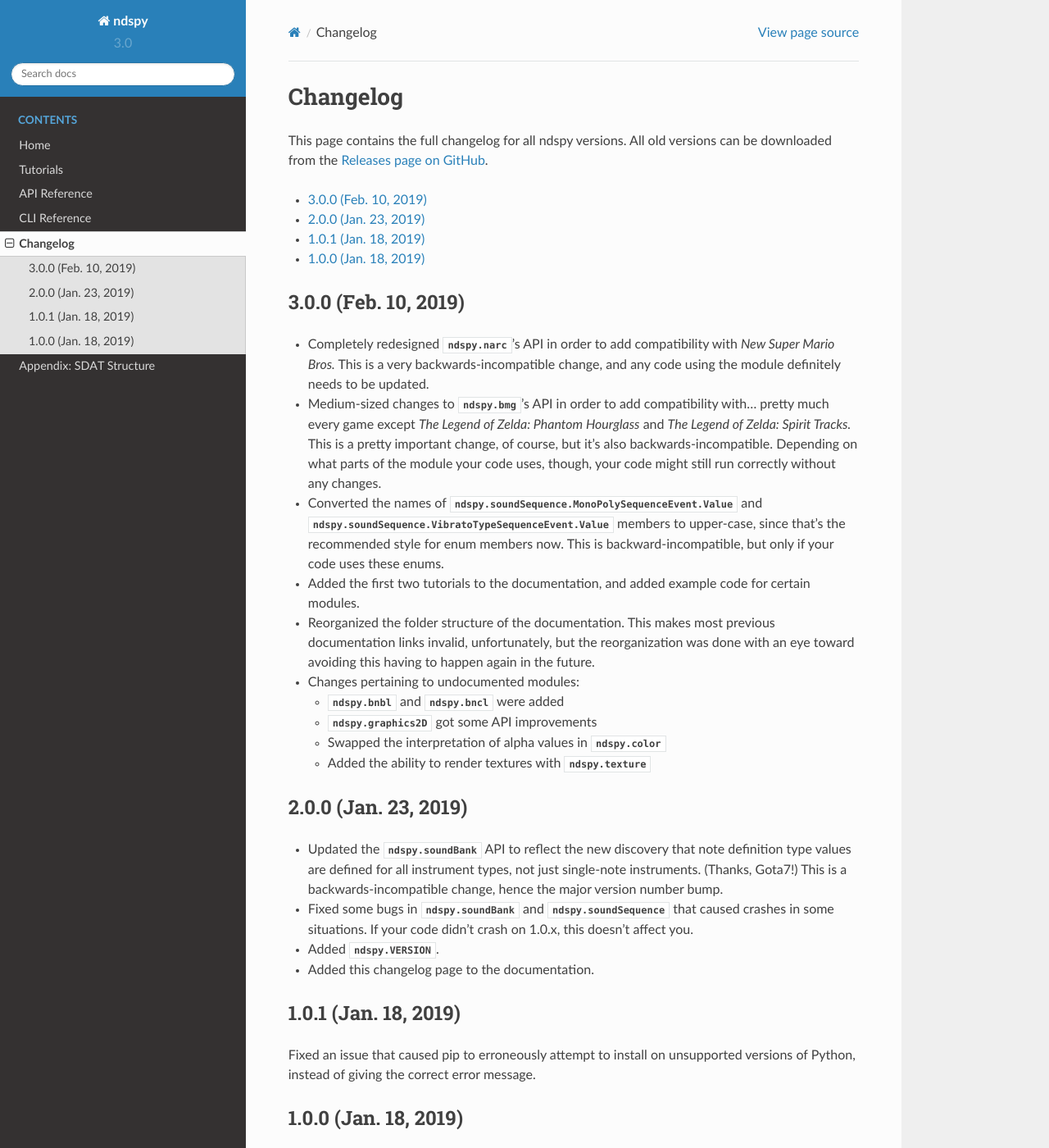
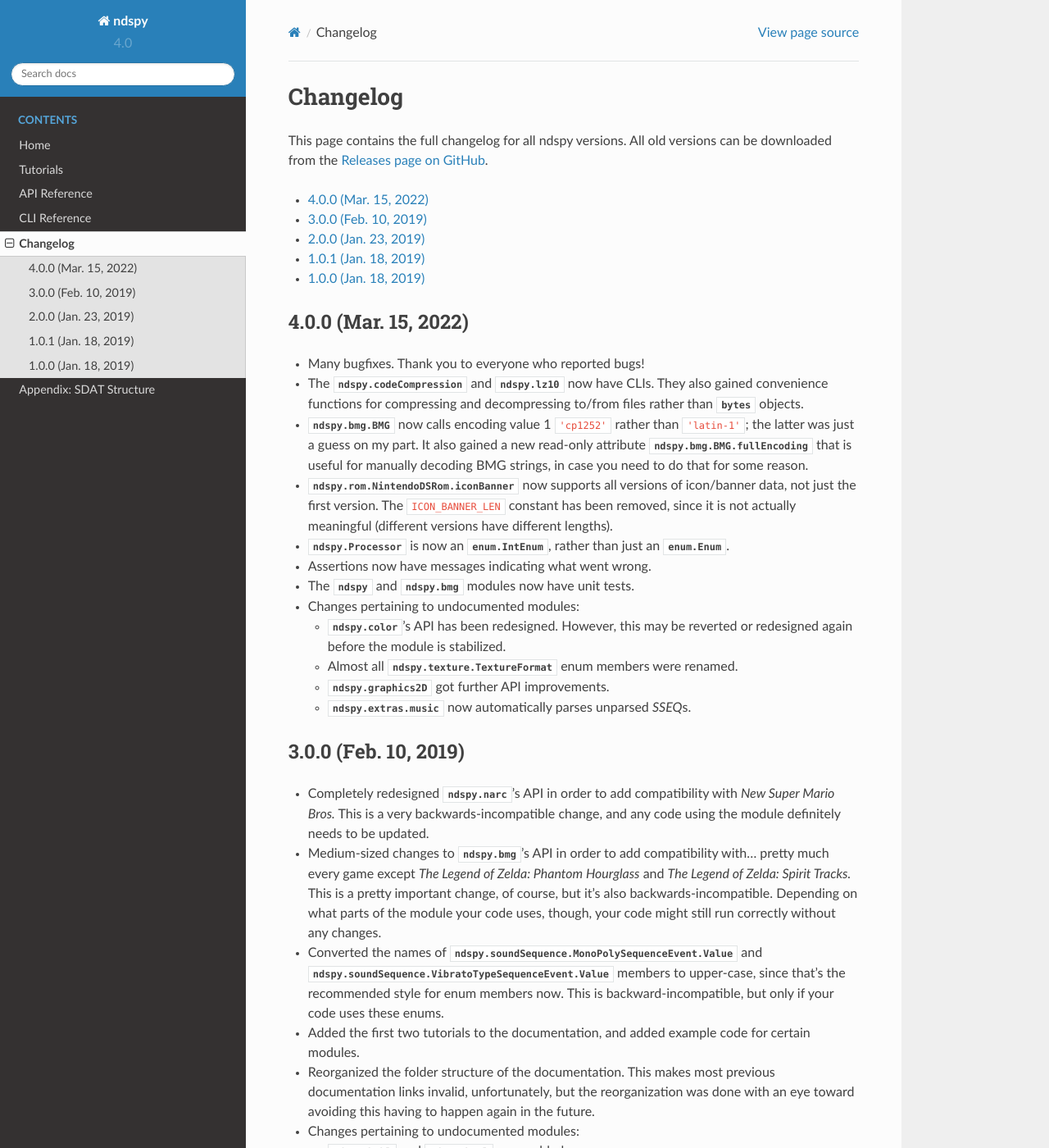
Before and after one commit to RoadrunnerWMC/ndspy, a Sphinx documentation site: the page built from docs/source/changelog.rst, in a window 1280 px wide and 1400 px high. Shown: the whole window at 82% size. Built offline with Sphinx 7.4.7 and the Read the Docs theme 2.0.0, drawn with Linux system fonts in a browser that asks for light colours.

Commit message:
Prepare for 4.0.0 release
This is long, long overdue. Sorry, everyone.

```diff
--- a/docs/source/changelog.rst
+++ b/docs/source/changelog.rst
@@ -24,6 +24,37 @@
 <https://github.com/RoadrunnerWMC/ndspy/releases>`_.
 
 .. contents:: :local:
+
+
+4.0.0 (Mar. 15, 2022)
+---------------------
+
+*   Many bugfixes. Thank you to everyone who reported bugs!
+*   The :py:mod:`ndspy.codeCompression` and :py:mod:`ndspy.lz10` now have CLIs.
+    They also gained convenience functions for compressing and decompressing
+    to/from files rather than :py:class:`bytes` objects.
+*   :py:class:`ndspy.bmg.BMG` now calls encoding value 1 ``'cp1252'`` rather
+    than ``'latin-1'``; the latter was just a guess on my part. It also gained
+    a new read-only attribute :py:class:`ndspy.bmg.BMG.fullEncoding` that is
+    useful for manually decoding BMG strings, in case you need to do that for
+    some reason.
+*   :py:attr:`ndspy.rom.NintendoDSRom.iconBanner` now supports all versions
+    of icon/banner data, not just the first version. The ``ICON_BANNER_LEN``
+    constant has been removed, since it is not actually meaningful (different
+    versions have different lengths).
+*   :py:class:`ndspy.Processor` is now an :py:class:`enum.IntEnum`, rather than
+    just an :py:class:`enum.Enum`.
+*   Assertions now have messages indicating what went wrong.
+*   The :py:mod:`ndspy` and :py:mod:`ndspy.bmg` modules now have unit tests.
+*   Changes pertaining to undocumented modules:
+
+    *    :py:mod:`ndspy.color`'s API has been redesigned. However, this may be
+         reverted or redesigned again before the module is stabilized.
+    *    Almost all :py:class:`ndspy.texture.TextureFormat` enum members were
+         renamed.
+    *    :py:mod:`ndspy.graphics2D` got further API improvements.
+    *    :py:mod:`ndspy.extras.music` now automatically parses unparsed
+         *SSEQ*\s.
 
 
 3.0.0 (Feb. 10, 2019)
--- a/docs/source/conf.py
+++ b/docs/source/conf.py
@@ -71,9 +71,9 @@
 # built documents.
 #
 # The short X.Y version.
-version = '3.0'
+version = '4.0'
 # The full version, including alpha/beta/rc tags.
-release = '3.0.0'
+release = '4.0.0'
 
 # The language for content autogenerated by Sphinx. Refer to documentation
 # for a list of supported languages.
--- a/ndspy/__init__.py
+++ b/ndspy/__init__.py
@@ -23,7 +23,7 @@
 import enum
 
 
-VERSION = collections.namedtuple('version', 'major minor patch')(3, 0, 0)
+VERSION = collections.namedtuple('version', 'major minor patch')(4, 0, 0)
 try: VERSION.__class__.__name__ = 'ndspy.version'
 except: pass
 
--- a/setup.py
+++ b/setup.py
@@ -5,7 +5,7 @@
 
 setuptools.setup(
     name='ndspy',
-    version='3.0.0',
+    version='4.0.0',
     author='RoadrunnerWMC',
     author_email='roadrunnerwmc@gmail.com',
     description='Python library that can help you read, modify and create many types of files used in Nintendo DS games.',
@@ -27,6 +27,8 @@
         'Programming Language :: Python :: 3.6',
         'Programming Language :: Python :: 3.7',
         'Programming Language :: Python :: 3.8',
+        'Programming Language :: Python :: 3.9',
+        'Programming Language :: Python :: 3.10',
         'License :: OSI Approved :: GNU General Public License v3 or later (GPLv3+)',
         'Operating System :: OS Independent',
     ],
```
